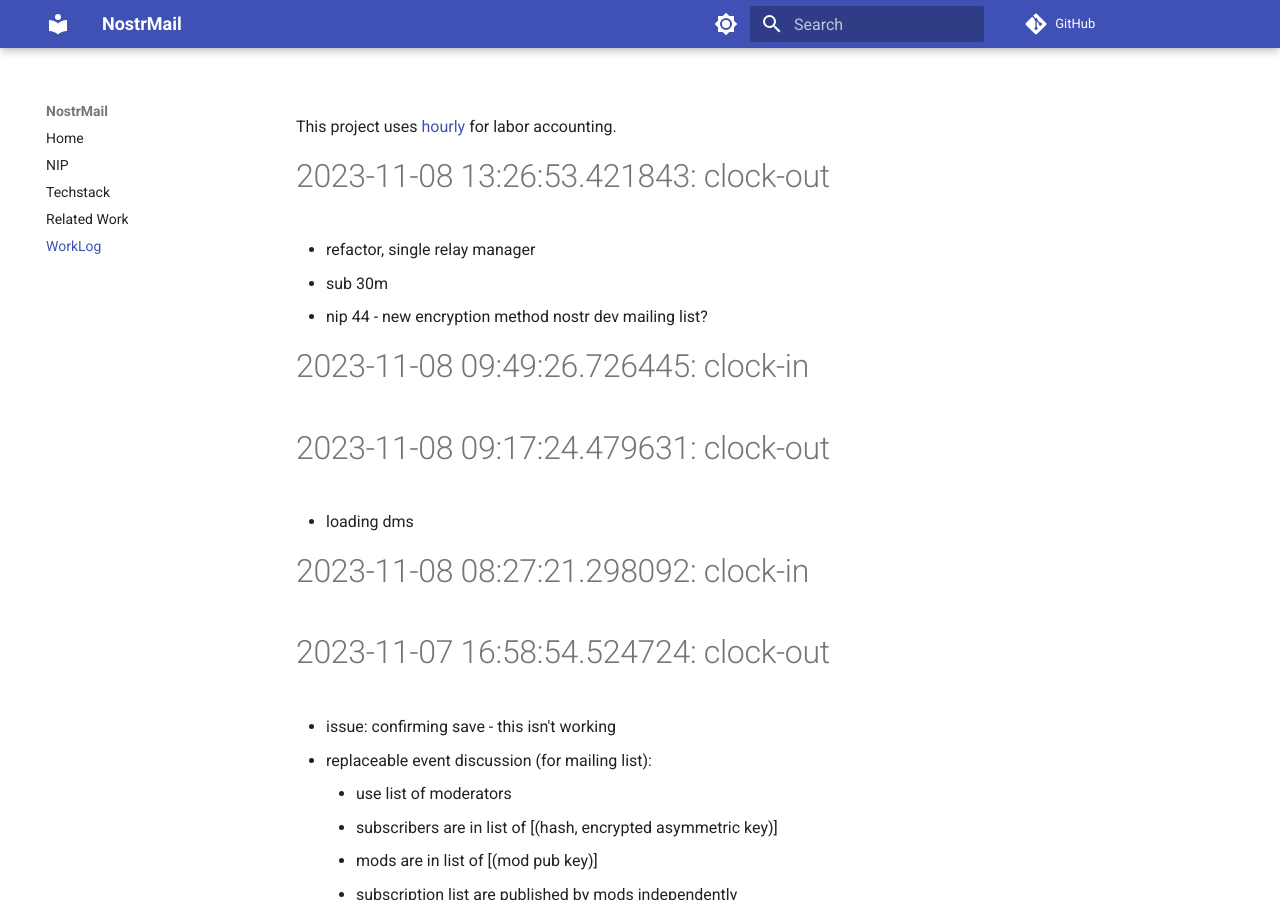
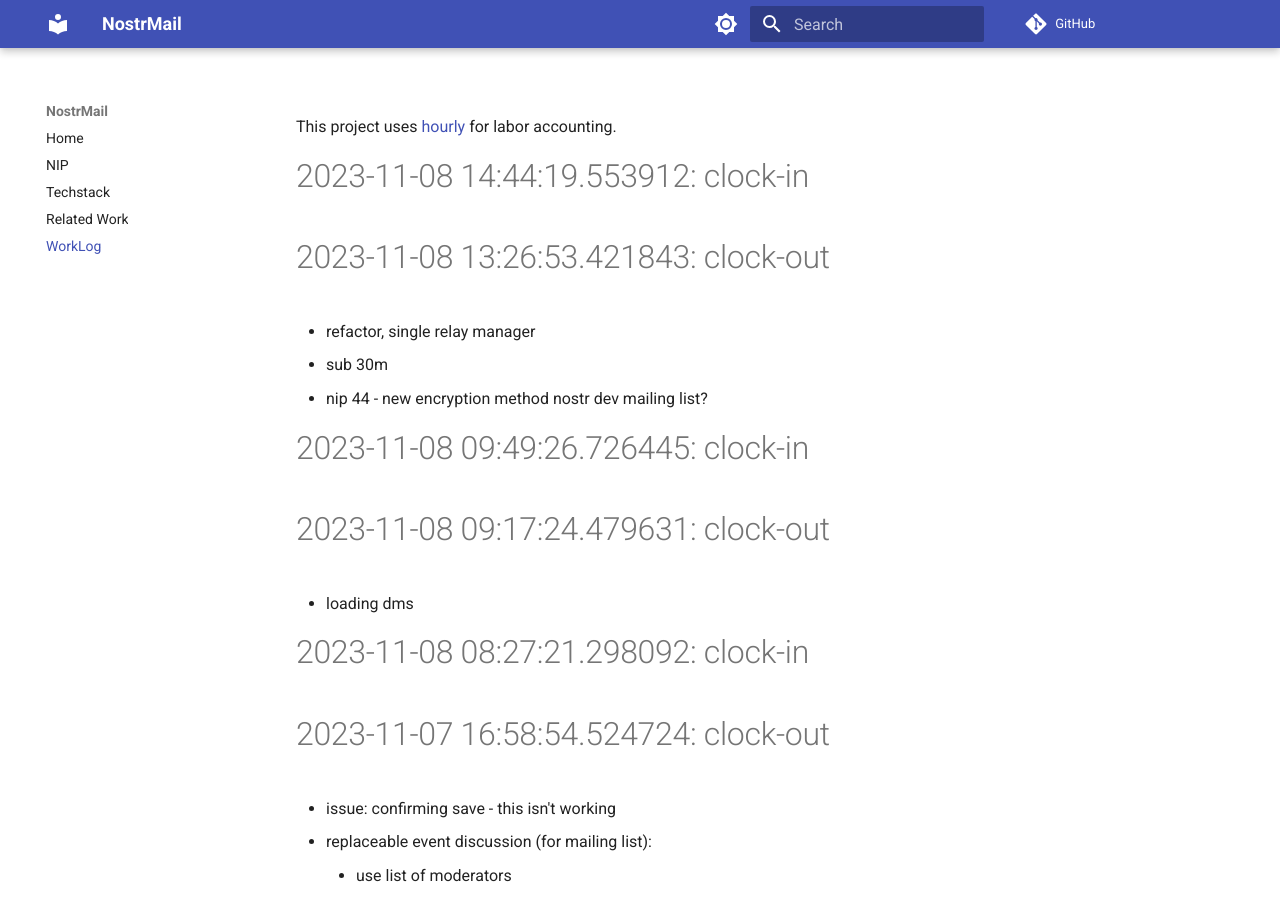
Before and after one commit to asherp/nostr-mail, an MkDocs documentation site: the page built from docs/WorkLog.md, in a window 1280 px wide and 900 px high. Built offline with MkDocs 1.6.1 and Material for MkDocs 9.7.7, drawn with Linux system fonts in a browser that asks for light colours; comment, search, counter and statistics services are not loaded.

Commit message:
clock-in

```diff
--- a/WorkLog.md
+++ b/WorkLog.md
@@ -1,3 +1,6 @@
+
+# 2023-11-08 14:44:19.553912: clock-in
+
 # 2023-11-08 13:26:53.421843: clock-out
 
 * refactor, single relay manager
```
